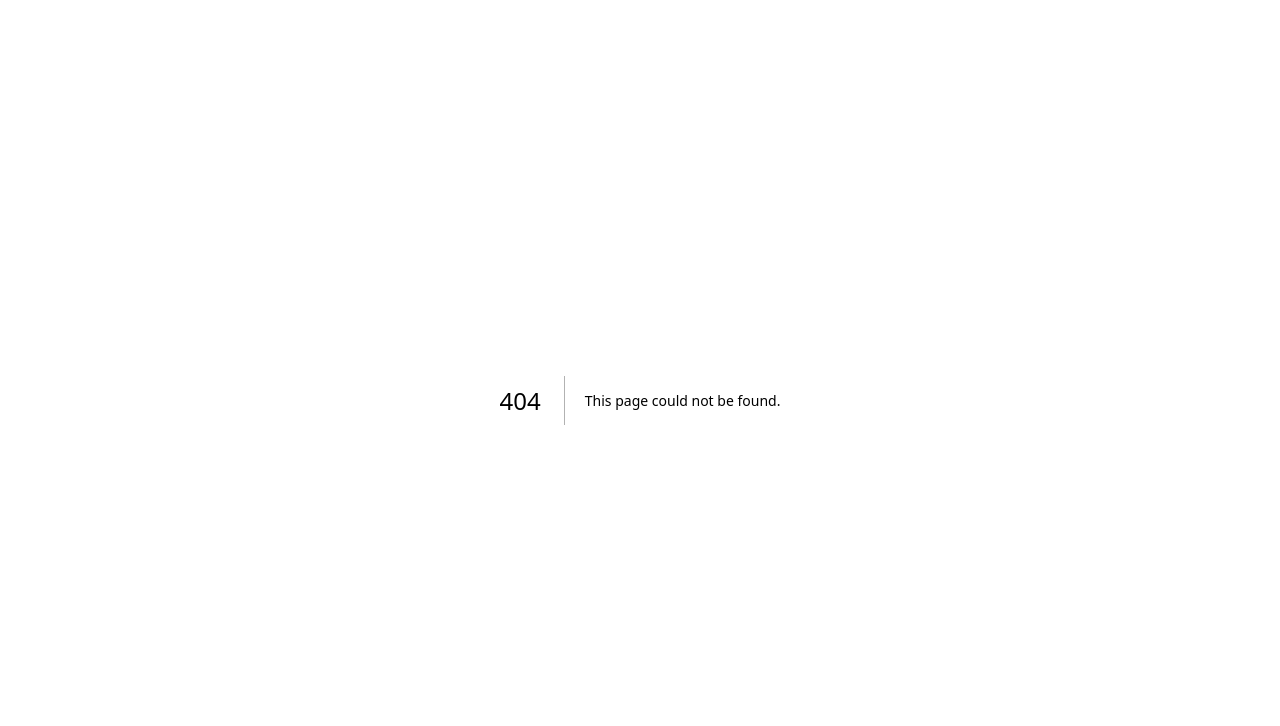
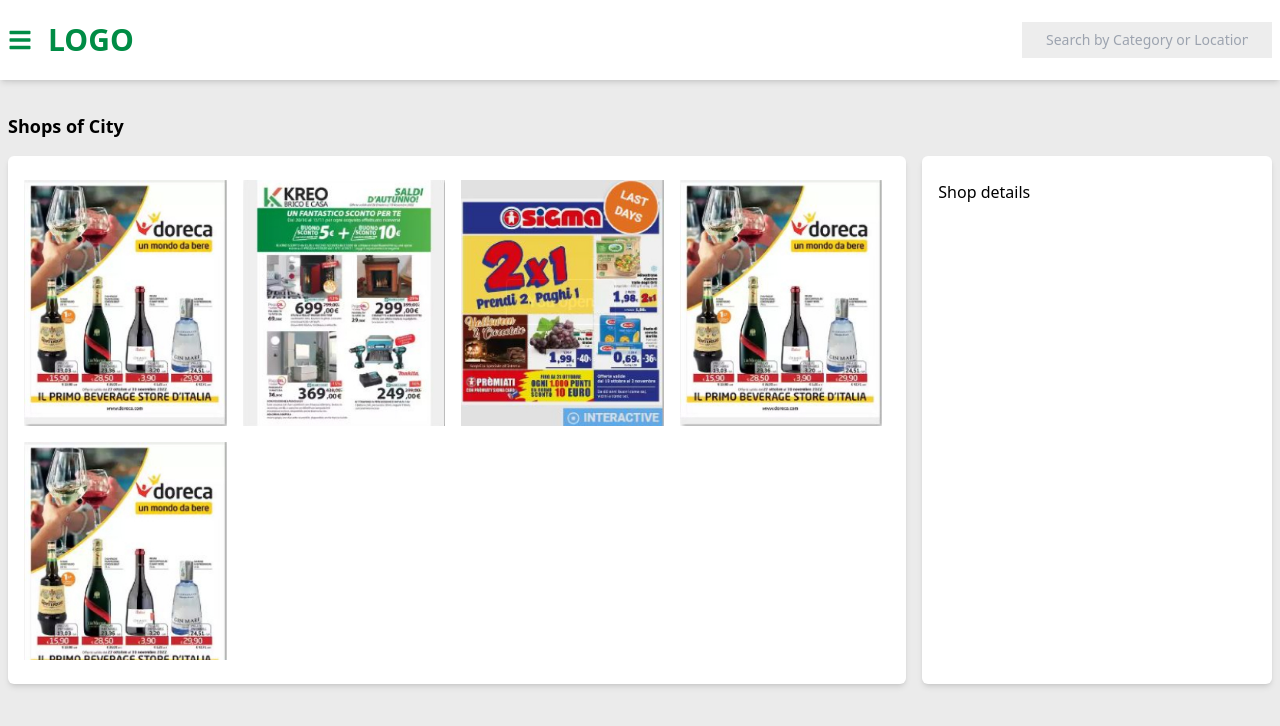
Before and after one commit to donextdo/supersconto-website-nextjs, a Next.js app: page /lidl in a window 1280 px wide. Before the commit this address had no page. Shown: the top 726 px of the page. Built offline with nearby package versions, Linux system fonts and the light colour scheme.

Commit message:
sub pages updated

```diff
--- a/next.config.js
+++ b/next.config.js
@@ -3,7 +3,8 @@
   reactStrictMode: true,
   swcMinify: true,
   images: {
-    domains: ['apidev.marriextransfer.com','localhost']
+     domains: ['apidev.marriextransfer.com','localhost']
+    // domains: ['http://localhost:3000/','localhost']
   }
 }
 
--- /dev/null
+++ b/pages/category.tsx
@@ -0,0 +1,46 @@
+import Image from "next/image";
+import Header from "../src/components/Header/Header";
+import Card from "../src/components/Utils/Card";
+import flyer1 from "../assets/flyers/flyer_1.jpg";
+import flyer2 from "../assets/flyers/flyer_2.jpg";
+import flyer3 from "../assets/flyers/flyer_3.jpg";
+
+const Category = () => {
+    return (
+        <div>
+            <Header />
+            <div className="container mt-24 px-2 mx-auto">
+                <h2 className='text-lg font-semibold my-4'>
+                    Latest Flyers of Catergory
+                </h2>
+                <div className="grid grid-cols-7 gap-4 rounded-md bg-white p-2">
+
+                    <div className="hover:scale-105 cursor-pointer">
+                        <Image src={flyer1} alt="aq" />
+                    </div>
+                    <div>
+                        <Image src={flyer2} alt="aqa" />
+                    </div>
+                    <div>
+                        <Image src={flyer3} alt="aqqa" />
+                    </div>
+                    <div>
+                        <Image src={flyer1} alt="aqaq" />
+                    </div>
+                    <div>
+                        <Image src={flyer1} alt="aqaqd" />
+                    </div>
+                    <div>
+                        <Image src={flyer1} alt="aqaqg" />
+                    </div>
+                    <div>
+                        <Image src={flyer1} alt="aqaqq" />
+                    </div>
+                </div>
+
+            </div>
+        </div>
+    );
+}
+
+export default Category;
--- /dev/null
+++ b/pages/lidl.tsx
@@ -0,0 +1,68 @@
+import Image from "next/image";
+import flyer1 from "../assets/flyers/flyer_1.jpg";
+import flyer2 from "../assets/flyers/flyer_2.jpg";
+import flyer3 from "../assets/flyers/flyer_3.jpg";
+import Header from "../src/components/Header/Header";
+import Card from "../src/components/Utils/Card";
+
+const Lidl = () => {
+  return (
+    <>
+      <Header />
+      {/* <div className="grid grid-cols-7 gap-4 mx-28 my-2">
+            <div className="flex flex-raw gap-4 bg-white w-full h-max col-span-5 px-auto">
+                <div><Image src={flyer1} alt="aq" /></div>
+                <div><Image src={flyer2} alt="aqa" /></div>
+                <div><Image src={flyer3} alt="aqqa" /></div>
+                <div><Image src={flyer1} alt="aqaq" /></div>
+
+            </div>
+            <div className="bg-white w-full h-max col-span-2 text-center">Shop details</div>
+        </div> */}
+
+      <div className="pt-24 container px-2 mx-auto">
+      <h2 className='text-lg font-semibold my-4'>
+            Shops of City
+        </h2>
+        <div className="grid grid-cols-7 gap-4">
+          <section className="w-full h-max col-span-5">
+            <Card styleClass="rounded-md flex flex-col gap-4">
+              <div
+                className="w-full h-[60vh] pr-2 grid grid-cols-4 gap-4
+                    overflow-y-scroll overflow-x-hidden
+                    !scrollbar-thin !scrollbar-track-transparent !scrollbar-thumb-gray-400
+                    xxl:grid-cols-5"
+              >
+                <div className="hover:scale-105 cursor-pointer">
+                  <Image src={flyer1} alt="aq" />
+                </div>
+                <div>
+                  <Image src={flyer2} alt="aqa" />
+                </div>
+                <div>
+                  <Image src={flyer3} alt="aqqa" />
+                </div>
+                <div>
+                  <Image src={flyer1} alt="aqaq" />
+                </div>
+                <div>
+                  <Image src={flyer1} alt="aqaq" />
+                </div>
+              </div>
+            </Card>
+          </section>
+
+          <aside className="w-full h-full col-span-2">
+            {/* Shop deatils  */}
+
+            <Card styleClass="rounded-md h-full" bgColor="bg-white">
+              Shop details
+            </Card>
+          </aside>
+        </div>
+      </div>
+    </>
+  );
+};
+
+export default Lidl;
--- /dev/null
+++ b/pages/milan.tsx
@@ -0,0 +1,62 @@
+import Image from "next/image";
+import Header from "../src/components/Header/Header";
+import Card from "../src/components/Utils/Card";
+import flyer1 from "../assets/flyers/flyer_1.jpg";
+import flyer2 from "../assets/flyers/flyer_2.jpg";
+import flyer3 from "../assets/flyers/flyer_3.jpg";
+
+const Milan = () => {
+    return (
+        <div>
+           <Header />
+
+
+      <div className="pt-24 container px-2 mx-auto">
+      <h2 className='text-lg font-semibold my-4'>
+            Location of Shops
+        </h2>
+        <div className="grid grid-cols-7 gap-4">
+          <section className="w-full h-max col-span-5">
+            <Card styleClass="rounded-md flex flex-col gap-4">
+              <div
+                className="w-full h-[60vh] pr-2 grid grid-cols-4 gap-4
+                    overflow-y-scroll overflow-x-hidden
+                    !scrollbar-thin !scrollbar-track-transparent !scrollbar-thumb-gray-400
+                    xxl:grid-cols-5"
+              >
+                <div className="hover:scale-105 cursor-pointer">
+                  <Image src={flyer1} alt="aq" />
+                </div>
+                <div>
+                  <Image src={flyer2} alt="aqa" />
+                </div>
+                <div>
+                  <Image src={flyer3} alt="aqqa" />
+                </div>
+                <div>
+                  <Image src={flyer1} alt="aqaq" />
+                </div>
+                <div>
+                  <Image src={flyer1} alt="aqaq" />
+                </div>
+              </div>
+            </Card>
+          </section>
+
+          <aside className="w-full h-full col-span-2">
+            {/* Shop deatils  */}
+
+            <Card styleClass="rounded-md h-full" bgColor="bg-white">
+            <iframe
+        className="w-full h-full"
+        src="https://maps.google.com/maps?width=2048&amp;height=400&amp;hl=en&amp;q=milan&amp;t=&amp;z=7&amp;ie=UTF8&amp;iwloc=B&amp;output=embed"
+      ></iframe>
+            </Card>
+          </aside>
+        </div>
+      </div>
+        </div>
+    );
+}
+
+export default Milan;
--- a/src/components/Cards/CategoryCard.tsx
+++ b/src/components/Cards/CategoryCard.tsx
@@ -13,7 +13,7 @@
     <div className="h-24 w-40 flex items-center justify-left gap-3 select-none">
 
         <Image src={category.image} alt={category.name} className='w-5 h-5 object-contain' />
-        <Link href={"/"} className='text-base font-medium'>{category.name} </Link>
+        <Link href={"/category"} className='text-base font-medium'>{category.name} </Link>
 
     </div>
 
--- a/src/components/Cards/CitiesCard.tsx
+++ b/src/components/Cards/CitiesCard.tsx
@@ -1,6 +1,7 @@
 import { City } from "../../../typings";
 import Image from "next/image";
 import React from "react";
+import Link from "next/link";
 
 interface Props {
   city: City;
@@ -8,7 +9,8 @@
 
 const CitiesCode: React.FC<Props> = ({city}) => {
     return (
-        <div className="w-full max-w-[12.5rem] min-w-[12.5rem] h-64 rounded-md relative overflow-hidden shadow-sm transition duration-[0.4s] hover:scale-105 cursor-pointer">
+      <div className="w-full max-w-[12.5rem] min-w-[12.5rem] h-64 rounded-md relative overflow-hidden shadow-sm transition duration-[0.4s] hover:scale-105 cursor-pointer">
+          <Link href="/milan">
         <div>
           <Image src={city.image} fill sizes="width: 100%" alt="{city.title}" />
         </div>
@@ -16,6 +18,7 @@
           <h6 className="font-semibold">{city.title}</h6>
           <p className="text-xs">{city.description.substring(0, 50)} ...</p>
         </div>
+        </Link>
       </div>
         );
 }
--- a/src/components/Cards/FlyerCard.tsx
+++ b/src/components/Cards/FlyerCard.tsx
@@ -16,7 +16,7 @@
   return (
     <div className='w-full max-w-[12.5rem] min-w-[12.5rem] h-64 rounded-md relative overflow-hidden shadow-sm transition duration-[0.4s] hover:scale-105 cursor-pointer' onClick={onClick}>
         <Image
-            src={flyer.pages ? flyer.pages[0].page_image : ''}
+            src={flyer.pages ? flyer.pages[0]?.page_image : ''}
             fill
             alt='flyer'
             sizes='width: 100%'
--- a/src/components/Cards/ShopsCard.tsx
+++ b/src/components/Cards/ShopsCard.tsx
@@ -9,7 +9,7 @@
 
 const ShopsCard: React.FC<Props> = ({ shop }) => {
   return (
-    <Link href={'/'} className="w-[12.5rem] h-48 rounded-lg shadow-md bg-gray-100 flex flex-col overflow-hidden hover:bg-gray-500 hover:text-white">
+    <Link href={'/lidl'} className="w-[12.5rem] h-48 rounded-lg shadow-md bg-gray-100 flex flex-col overflow-hidden hover:bg-gray-500 hover:text-white">
       <div className="w-full h-[7.5rem]">
         <Image src={shop.image} alt={shop.name} className="w-full h-full object-cover"/>
       </div>
--- a/src/components/Cart/cart.tsx
+++ b/src/components/Cart/cart.tsx
@@ -80,7 +80,7 @@
         <>
             <div className="text-2xl border-b-2 pb-2">Your Cart</div>
             <div className="flex justify-between items-end pb-3 pt-3 border-b-2">
-                <div className="text-1xl">Grand Total</div>
+                <div className="text-1xl">Grand Total $</div>
                 <div>{getTotalAmount()}</div>
             </div>
             {Object.keys(cartObj).map((shop) => (
@@ -91,7 +91,7 @@
                             <Image src={cartObj[shop][0]?.shop_id?.logo_img} alt="cart" fill/>
                         </div>
                         <h6>{shop}</h6>
-                        <div>Amount: {getShopAmount(cartObj[shop])}</div>
+                        <div>Amount $: {getShopAmount(cartObj[shop])}</div>
                     </div>
 
 
--- a/src/components/Footer/Footer.tsx
+++ b/src/components/Footer/Footer.tsx
@@ -3,7 +3,7 @@
 const Footer = () => {
   return (
     <footer className="bg-gray-200 py-4">
-      <div className="container mx-auto px-2">
+      <div className="container mx-auto px-16">
         {/* create four column  */}
         <div className="grid grid-cols-4 gap-4">
           {/* 1st column  */}
--- a/utils/request.ts
+++ b/utils/request.ts
@@ -1,5 +1,5 @@
-const BASE_URL = 'http://apidev.marriextransfer.com/v1/api'
-// const BASE_URL = 'http://localhost:3000/v1/api'
+// const BASE_URL = 'http://apidev.marriextransfer.com/v1/api'
+const BASE_URL = 'http://localhost:3000/v1/api'
 
 const requests = {
     fetchCatelogs: `${BASE_URL}/catelog/book`,
```
